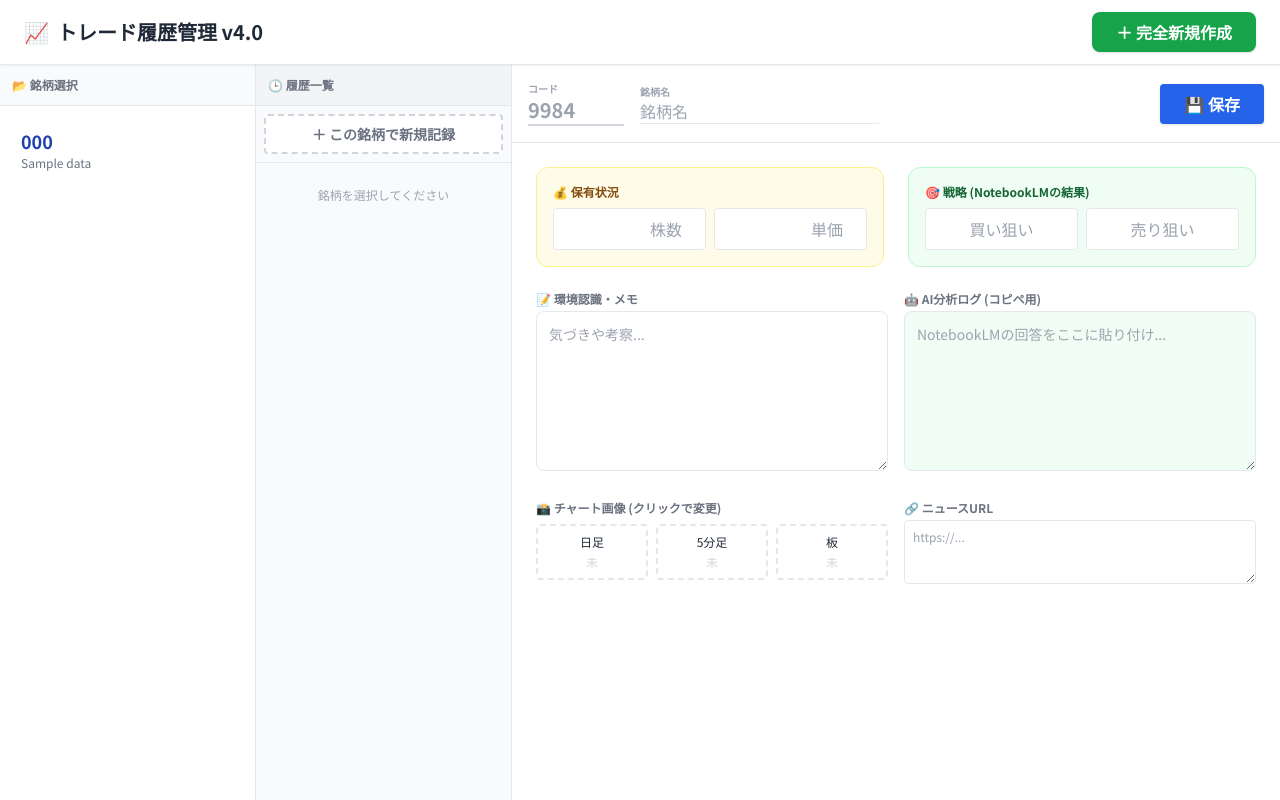
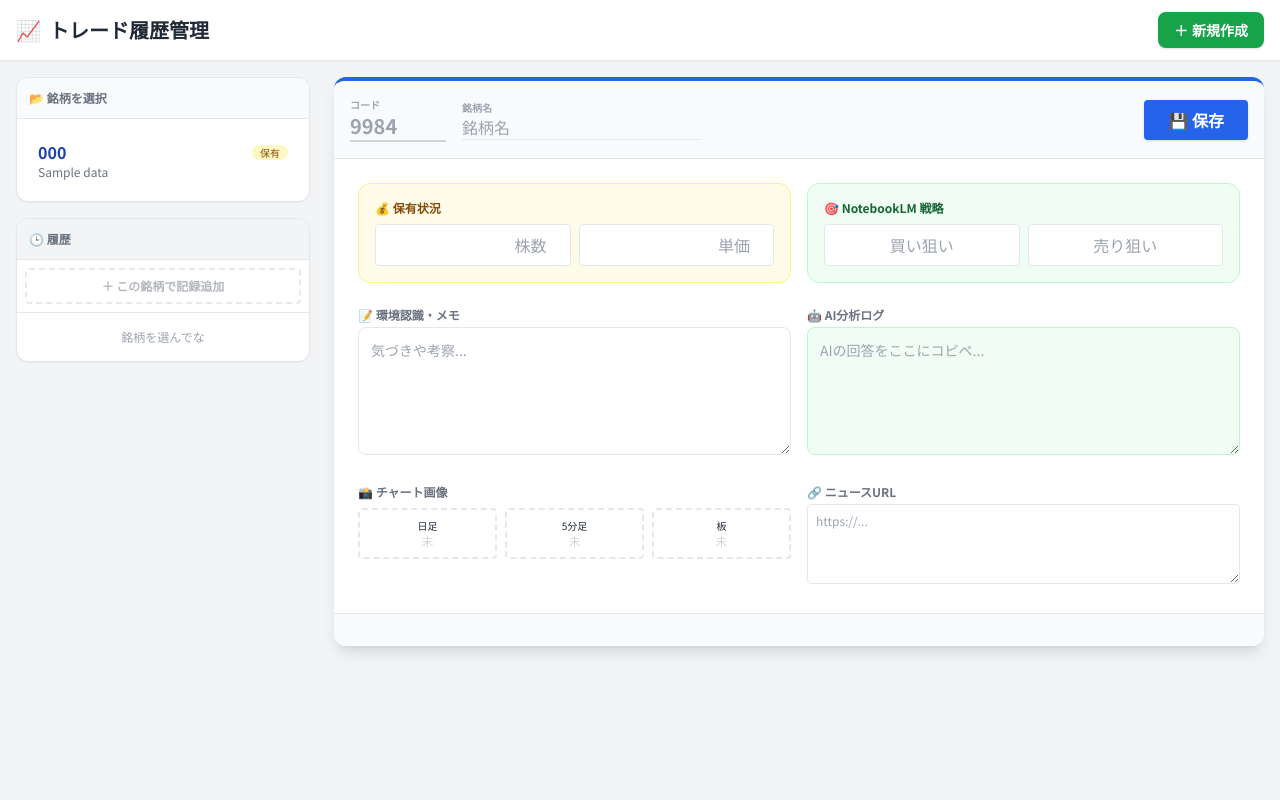
Before and after one commit to kurakirin-cyber/trade-app, a Flask app: template trade-app/templates/index.html in a window 1280 px wide. Run offline with Flask 3, Linux system fonts and the light colour scheme; the template is opened without the code that fills it: most values are stand-ins (such as "Sample title", 1, 10 or a date in 2020); some libraries are stand-ins or nearby versions.

Commit message:
Update index.html

```diff
--- a/trade-app/templates/index.html
+++ b/trade-app/templates/index.html
@@ -8,47 +8,55 @@
     <style>
         @import url('https://fonts.googleapis.com/css2?family=Noto+Sans+JP:wght@400;500;700&display=swap');
         body { font-family: 'Noto Sans JP', sans-serif; background-color: #f3f4f6; color: #1f2937; }
-        /* スクロールバー装飾 */
-        ::-webkit-scrollbar { width: 8px; }
+        /* スクロールバーを見やすく */
+        ::-webkit-scrollbar { width: 8px; height: 8px; }
         ::-webkit-scrollbar-thumb { background: #cbd5e1; border-radius: 4px; }
+        .fade-in { animation: fadeIn 0.3s ease-in-out; }
+        @keyframes fadeIn { from { opacity: 0; transform: translateY(5px); } to { opacity: 1; transform: translateY(0); } }
     </style>
 </head>
-<body class="h-screen flex flex-col overflow-hidden">
+<body class="min-h-screen pb-12">
 
     {% with messages = get_flashed_messages(with_categories=true) %}
         {% if messages %}
-            <div class="absolute top-4 left-1/2 transform -translate-x-1/2 z-50 w-full max-w-lg px-4">
+            <div class="fixed top-4 left-1/2 transform -translate-x-1/2 z-50 w-11/12 max-w-lg">
                 {% for category, message in messages %}
-                    <div class="p-4 rounded-lg shadow-lg mb-2 flex justify-between items-center text-white {% if category == 'error' %}bg-red-500{% else %}bg-blue-600{% endif %}">
+                    <div class="p-4 rounded-lg shadow-xl mb-2 flex justify-between items-center text-white font-bold {% if category == 'error' %}bg-red-500{% else %}bg-blue-600{% endif %} fade-in">
                         <span>{{ message }}</span>
-                        <button onclick="this.parentElement.remove()" class="font-bold">×</button>
+                        <button onclick="this.parentElement.remove()">×</button>
                     </div>
                 {% endfor %}
             </div>
         {% endif %}
     {% endwith %}
 
-    <header class="bg-white border-b px-6 py-3 flex justify-between items-center shadow-sm z-10 flex-none">
-        <h1 class="text-xl font-bold text-gray-800 flex items-center gap-2">
-            <span>📈</span> トレード履歴管理 v4.0
+    <header class="bg-white border-b px-4 py-3 shadow-sm sticky top-0 z-40">
+        <div class="max-w-7xl mx-auto flex justify-between items-center">
+            <h1 class="text-lg md:text-xl font-bold text-gray-800 flex items-center gap-2">
+                <span>📈</span> <span class="hidden md:inline">トレード履歴管理</span><span class="md:hidden">トレード管理</span>
             </h1>
-        <button onclick="createNewLog()" class="bg-green-600 hover:bg-green-700 text-white font-bold py-2 px-6 rounded-lg shadow transition flex items-center gap-2">
-            <span>＋ 完全新規作成</span>
+            <button onclick="createNewLog()" class="bg-green-600 hover:bg-green-700 text-white font-bold py-2 px-4 rounded-lg shadow text-xs md:text-sm flex items-center gap-1">
+                <span>＋</span><span>新規作成</span>
             </button>
+        </div>
     </header>
 
-    <div class="flex-1 flex overflow-hidden">
+    <div class="max-w-7xl mx-auto p-4 grid grid-cols-1 lg:grid-cols-12 gap-6">
 
-        <div class="w-64 bg-white border-r flex-none flex flex-col">
-            <div class="p-3 bg-gray-50 border-b font-bold text-gray-500 text-xs">📂 銘柄選択</div>
-            <div class="flex-1 overflow-y-auto p-2 space-y-1">
+        <div class="lg:col-span-3 space-y-4">
+            <div class="bg-white rounded-xl shadow-sm border border-gray-200 overflow-hidden">
+                <div class="p-3 bg-gray-50 border-b font-bold text-gray-500 text-xs">📂 銘柄を選択</div>
+                <div class="max-h-48 lg:max-h-[70vh] overflow-y-auto p-2 space-y-1">
                     {% if not registered_envs %}
                         <p class="text-xs text-center text-gray-400 py-4">データなし</p>
                     {% endif %}
                     {% for code, data in registered_envs.items() %}
-                    <button onclick="selectStock('{{ code }}')" class="w-full text-left p-3 rounded hover:bg-blue-50 transition border border-transparent hover:border-blue-100 group">
+                        <button onclick="selectStock('{{ code }}')" class="w-full text-left p-3 rounded hover:bg-blue-50 border border-transparent hover:border-blue-100 transition group">
                             <div class="flex justify-between items-center">
-                            <span class="font-bold text-blue-800 text-lg">{{ code }}</span>
+                                <span class="font-bold text-blue-800">{{ code }}</span>
+                                {% if data.holding_qty|int > 0 %}
+                                    <span class="bg-yellow-100 text-yellow-800 text-[10px] px-2 rounded-full">保有</span>
+                                {% endif %}
                             </div>
                             <div class="text-xs text-gray-500 truncate">{{ data.name }}</div>
                         </button>
@@ -56,27 +64,29 @@
                 </div>
             </div>
 
-        <div id="history_col" class="w-64 bg-gray-50 border-r flex-none flex flex-col hidden md:flex">
+            <div id="history_section" class="bg-white rounded-xl shadow-sm border border-gray-200 overflow-hidden hidden lg:block">
                 <div class="p-3 bg-gray-100 border-b font-bold text-gray-500 text-xs flex justify-between items-center">
-                <span>🕒 履歴一覧</span>
+                    <span>🕒 履歴</span>
                     <span id="selected_code_display" class="text-blue-600"></span>
                 </div>
                 <div class="p-2 border-b">
-                <button onclick="createNewLogForStock()" id="add_new_btn" class="w-full bg-white border-2 border-dashed border-gray-300 text-gray-500 py-2 rounded hover:border-blue-400 hover:text-blue-500 transition text-sm font-bold disabled:opacity-50">
-                    ＋ この銘柄で新規記録
+                    <button onclick="createNewLogForStock()" id="add_new_btn" class="w-full bg-white border-2 border-dashed border-gray-300 text-gray-500 py-2 rounded hover:border-blue-400 hover:text-blue-500 transition text-xs font-bold disabled:opacity-50" disabled>
+                        ＋ この銘柄で記録追加
                     </button>
                 </div>
-            <div id="history_list" class="flex-1 overflow-y-auto p-2 space-y-2">
-                <p class="text-xs text-gray-400 text-center mt-4">銘柄を選択してください</p>
+                <div id="history_list" class="max-h-48 lg:max-h-[calc(70vh-100px)] overflow-y-auto p-2 space-y-1">
+                    <p class="text-xs text-gray-400 text-center py-2">銘柄を選んでな</p>
+                </div>
             </div>
         </div>
 
-        <div class="flex-1 bg-white flex flex-col overflow-hidden relative">
-            <form action="{{ url_for('save_data') }}" method="POST" enctype="multipart/form-data" class="flex-1 flex flex-col overflow-hidden">
+        <div class="lg:col-span-9">
+            <div class="bg-white rounded-xl shadow-lg border-t-4 border-blue-600 overflow-hidden">
+                <form action="{{ url_for('save_data') }}" method="POST" enctype="multipart/form-data">
                     <input type="hidden" name="log_id" id="log_id">
 
-                <div class="border-b p-4 flex justify-between items-center bg-white flex-none">
-                    <div class="flex items-center gap-4">
+                    <div class="border-b p-4 flex flex-col md:flex-row justify-between items-start md:items-center gap-4 bg-gray-50">
+                        <div class="flex items-center gap-4 w-full md:w-auto">
                             <div class="flex flex-col">
                                 <label class="text-[10px] font-bold text-gray-400">コード</label>
                                 <input type="text" name="code" id="code" class="border-b-2 border-gray-300 focus:border-blue-500 outline-none font-bold text-xl w-24 bg-transparent" placeholder="9984" required>
@@ -87,32 +97,31 @@
                             </div>
                         </div>
 
-                    <div class="flex gap-2">
+                        <div class="flex gap-2 w-full md:w-auto justify-end">
                             <button type="button" id="copy_btn" onclick="copyDataToClipboard()" class="hidden bg-gray-700 hover:bg-gray-800 text-white py-2 px-4 rounded shadow text-sm flex items-center gap-2">
-                            <span>📋 コピー</span>
+                                <span>📋</span><span class="hidden md:inline">コピー</span>
                             </button>
-
                             <button type="submit" class="bg-blue-600 hover:bg-blue-700 text-white font-bold py-2 px-6 rounded shadow flex items-center gap-2">
                                 <span>💾 保存</span>
                             </button>
                         </div>
                     </div>
 
-                <div class="flex-1 overflow-y-auto p-6 space-y-6">
+                    <div class="p-4 md:p-6 space-y-6">
 
-                    <div class="grid md:grid-cols-2 gap-6">
+                        <div class="grid md:grid-cols-2 gap-4">
                             <div class="bg-yellow-50 p-4 rounded-xl border border-yellow-200">
                                 <h3 class="text-xs font-bold text-yellow-800 mb-2">💰 保有状況</h3>
                                 <div class="grid grid-cols-2 gap-2">
-                                <input type="number" name="holding_qty" id="holding_qty" class="border p-2 rounded text-right" placeholder="株数">
-                                <input type="number" name="avg_cost" id="avg_cost" class="border p-2 rounded text-right" placeholder="単価">
+                                    <input type="number" name="holding_qty" id="holding_qty" class="border p-2 rounded text-right w-full" placeholder="株数">
+                                    <input type="number" name="avg_cost" id="avg_cost" class="border p-2 rounded text-right w-full" placeholder="単価">
                                 </div>
                             </div>
                             <div class="bg-green-50 p-4 rounded-xl border border-green-200">
-                            <h3 class="text-xs font-bold text-green-800 mb-2">🎯 戦略 (NotebookLMの結果)</h3>
+                                <h3 class="text-xs font-bold text-green-800 mb-2">🎯 NotebookLM 戦略</h3>
                                 <div class="grid grid-cols-2 gap-2">
-                                <input type="text" name="target_buy" id="target_buy" class="border p-2 rounded text-center" placeholder="買い狙い">
-                                <input type="text" name="target_sell" id="target_sell" class="border p-2 rounded text-center" placeholder="売り狙い">
+                                    <input type="text" name="target_buy" id="target_buy" class="border p-2 rounded text-center w-full" placeholder="買い狙い">
+                                    <input type="text" name="target_sell" id="target_sell" class="border p-2 rounded text-center w-full" placeholder="売り狙い">
                                 </div>
                             </div>
                         </div>
@@ -120,44 +129,48 @@
                         <div class="grid md:grid-cols-2 gap-4">
                             <div>
                                 <label class="block text-xs font-bold text-gray-500 mb-1">📝 環境認識・メモ</label>
-                            <textarea name="memo" id="memo" class="w-full border p-3 rounded-lg text-sm h-40 focus:ring-2 ring-blue-100 outline-none" placeholder="気づきや考察..."></textarea>
+                                <textarea name="memo" id="memo" class="w-full border p-3 rounded-lg text-sm h-32 outline-none focus:border-blue-400" placeholder="気づきや考察..."></textarea>
                             </div>
                             <div>
-                            <label class="block text-xs font-bold text-gray-500 mb-1">🤖 AI分析ログ (コピペ用)</label>
-                            <textarea name="analysis_memo" id="analysis_memo" class="w-full border p-3 rounded-lg text-sm h-40 bg-green-50 focus:ring-2 ring-green-100 outline-none" placeholder="NotebookLMの回答をここに貼り付け..."></textarea>
+                                <label class="block text-xs font-bold text-gray-500 mb-1">🤖 AI分析ログ</label>
+                                <textarea name="analysis_memo" id="analysis_memo" class="w-full border p-3 rounded-lg text-sm h-32 bg-green-50 border-green-200 outline-none focus:border-green-400" placeholder="AIの回答をここにコピペ..."></textarea>
                             </div>
                         </div>
 
                         <div class="grid md:grid-cols-2 gap-4">
                             <div class="space-y-2">
-                            <label class="block text-xs font-bold text-gray-500">📸 チャート画像 (クリックで変更)</label>
-                            <div class="flex gap-2">
-                                <label class="flex-1 border-2 border-dashed rounded p-2 text-center cursor-pointer hover:bg-gray-50 text-xs">
-                                    日足<input type="file" name="img_daily" class="hidden" onchange="preview(this, 's_daily')">
-                                    <div id="s_daily" class="text-gray-300 mt-1">未</div>
+                                <label class="block text-xs font-bold text-gray-500">📸 チャート画像</label>
+                                <div class="grid grid-cols-3 gap-2">
+                                    <label class="border-2 border-dashed rounded p-2 text-center cursor-pointer hover:bg-gray-50">
+                                        <span class="text-[10px] block">日足</span>
+                                        <input type="file" name="img_daily" class="hidden" onchange="preview(this, 's_daily')">
+                                        <div id="s_daily" class="text-gray-300 text-xs">未</div>
                                     </label>
-                                <label class="flex-1 border-2 border-dashed rounded p-2 text-center cursor-pointer hover:bg-gray-50 text-xs">
-                                    5分足<input type="file" name="img_5min" class="hidden" onchange="preview(this, 's_5min')">
-                                    <div id="s_5min" class="text-gray-300 mt-1">未</div>
+                                    <label class="border-2 border-dashed rounded p-2 text-center cursor-pointer hover:bg-gray-50">
+                                        <span class="text-[10px] block">5分足</span>
+                                        <input type="file" name="img_5min" class="hidden" onchange="preview(this, 's_5min')">
+                                        <div id="s_5min" class="text-gray-300 text-xs">未</div>
                                     </label>
-                                <label class="flex-1 border-2 border-dashed rounded p-2 text-center cursor-pointer hover:bg-gray-50 text-xs">
-                                    板<input type="file" name="img_board" class="hidden" onchange="preview(this, 's_board')">
-                                    <div id="s_board" class="text-gray-300 mt-1">未</div>
+                                    <label class="border-2 border-dashed rounded p-2 text-center cursor-pointer hover:bg-gray-50">
+                                        <span class="text-[10px] block">板</span>
+                                        <input type="file" name="img_board" class="hidden" onchange="preview(this, 's_board')">
+                                        <div id="s_board" class="text-gray-300 text-xs">未</div>
                                     </label>
                                 </div>
                             </div>
                             <div>
                                 <label class="block text-xs font-bold text-gray-500 mb-1">🔗 ニュースURL</label>
-                            <textarea name="urls" id="urls" class="w-full border p-2 rounded text-xs h-16" placeholder="https://..."></textarea>
+                                <textarea name="urls" id="urls" class="w-full border p-2 rounded text-xs h-20" placeholder="https://..."></textarea>
                             </div>
                         </div>
                     </div>
                 </form>
 
-            <div class="absolute bottom-4 right-6">
-                <button onclick="deleteLog()" id="delete_btn" class="hidden text-red-400 text-xs hover:text-red-600 underline">
-                    この履歴を削除
+                <div class="bg-gray-50 p-4 border-t flex justify-end">
+                    <button onclick="deleteLog()" id="delete_btn" class="hidden text-red-500 text-xs hover:bg-red-50 px-3 py-1 rounded transition">
+                        🗑️ この履歴を削除
                     </button>
+                </div>
             </div>
         </div>
     </div>
@@ -169,45 +182,62 @@
     <script>
         let currentCode = "";
 
-        // 銘柄選択時の処理
+        // スマホでも履歴セクションを表示させるための制御
+        function showHistorySection() {
+            const section = document.getElementById('history_section');
+            section.classList.remove('hidden'); // スマホでも表示
+            section.classList.add('block');
+        }
+
         async function selectStock(code) {
             currentCode = code;
             document.getElementById('selected_code_display').innerText = code;
             document.getElementById('add_new_btn').disabled = false;
 
-            // 履歴リストを取得
+            // スマホなら履歴エリアを表示させる
+            showHistorySection();
+
             const res = await fetch(`/get_history/${code}`);
             const list = await res.json();
 
             const listEl = document.getElementById('history_list');
-            listEl.innerHTML = ""; // クリア
+            listEl.innerHTML = "";
 
             if (list.length === 0) {
                 listEl.innerHTML = '<p class="text-xs text-gray-400 text-center">履歴なし</p>';
+                createNewLogForStock(); // データなければ新規モードへ
                 return;
             }
 
-            // 履歴ボタンを生成
             list.forEach((item, index) => {
                 const btn = document.createElement('button');
-                btn.className = "w-full text-left p-2 rounded text-sm hover:bg-white border border-transparent hover:border-gray-200 transition mb-1 " + (index === 0 ? "bg-blue-50 border-blue-100 font-bold" : "text-gray-600");
+                btn.className = "w-full text-left p-2 rounded text-sm hover:bg-blue-50 border border-transparent transition mb-1 " + (index === 0 ? "bg-blue-50 text-blue-800 font-bold border-blue-100" : "text-gray-600");
                 btn.innerHTML = `📅 ${item.date}`;
-                btn.onclick = () => loadLogDetail(item.id);
+                btn.onclick = () => {
+                    // 選択状態の見た目を更新
+                    Array.from(listEl.children).forEach(c => c.className = "w-full text-left p-2 rounded text-sm hover:bg-blue-50 text-gray-600 transition mb-1");
+                    btn.className = "w-full text-left p-2 rounded text-sm bg-blue-50 text-blue-800 font-bold border border-blue-100 transition mb-1";
+                    loadLogDetail(item.id);
+                };
                 listEl.appendChild(btn);
             });
 
-            // 最新のログを自動ロード
+            // 最新をロード
             if(list.length > 0) loadLogDetail(list[0].id);
         }
 
-        // 履歴詳細のロード
         async function loadLogDetail(id) {
             try {
+                // スマホで見やすいようにトップへスクロールしない方がいいかもだが、フォームへ移動
+                if(window.innerWidth < 1024) {
+                    // スマホならフォームの位置まで少しスクロール
+                    // document.getElementById('code').scrollIntoView({behavior: 'smooth'});
+                }
+
                 const res = await fetch(`/get_log/${id}`);
                 if (!res.ok) return;
                 const data = await res.json();
 
-                // フォームに値をセット
                 document.getElementById('log_id').value = data.id;
                 document.getElementById('code').value = data.code;
                 document.getElementById('name').value = data.name || "";
@@ -219,79 +249,79 @@
                 document.getElementById('analysis_memo').value = data.analysis_memo || "";
                 document.getElementById('urls').value = data.urls || "";
 
-                // 画像状態
                 const setImg = (eid, has) => {
                     const el = document.getElementById(eid);
                     el.innerText = has ? "✅ 済" : "未";
-                    el.className = has ? "text-green-600 font-bold mt-1" : "text-gray-300 mt-1";
+                    el.className = has ? "text-green-600 font-bold text-xs" : "text-gray-300 text-xs";
                 };
                 setImg('s_daily', data.has_daily);
                 setImg('s_5min', data.has_5min);
                 setImg('s_board', data.has_board);
 
-                // ボタン表示制御
                 document.getElementById('delete_btn').classList.remove('hidden');
                 document.getElementById('copy_btn').classList.remove('hidden');
 
             } catch(e) { console.error(e); }
         }
 
-        // 新規作成（現在選択中の銘柄で）
         function createNewLogForStock() {
             if(!currentCode) return;
-            document.getElementById('log_id').value = ""; // IDを空にする＝新規扱い
-            // 銘柄コードと名前以外をクリア
-            // document.getElementById('memo').value = ""; // メモは残す？消す？今回は消す
-            // 日付が変わるので新規データとして保存される
-            alert("✨ 新しい日時で記録を作成します。\n内容を入力して「保存」を押してください。");
+            document.getElementById('log_id').value = "";
+            // フォームをクリア（コードと名前以外）
             document.getElementById('memo').value = "";
             document.getElementById('analysis_memo').value = "";
             document.getElementById('copy_btn').classList.add('hidden');
             document.getElementById('delete_btn').classList.add('hidden');
+            // 画像状態リセット
+            ['s_daily', 's_5min', 's_board'].forEach(id => {
+                document.getElementById(id).innerText = "未";
+                document.getElementById(id).className = "text-gray-300 text-xs";
+            });
         }
 
-        // 完全新規作成
         function createNewLog() {
             currentCode = "";
-            document.getElementById('history_list').innerHTML = "";
+            document.getElementById('history_list').innerHTML = '<p class="text-xs text-gray-400 text-center py-2">銘柄を選んでな</p>';
+            document.getElementById('selected_code_display').innerText = "";
+            document.getElementById('add_new_btn').disabled = true;
+
             document.getElementById('log_id').value = "";
             document.getElementById('code').value = "";
             document.getElementById('name').value = "";
             document.getElementById('memo').value = "";
-            // 全フィールドクリア...
             ['holding_qty','avg_cost','target_buy','target_sell','urls','analysis_memo'].forEach(id => document.getElementById(id).value="");
 
             document.getElementById('copy_btn').classList.add('hidden');
             document.getElementById('delete_btn').classList.add('hidden');
         }
 
-        // 削除
         function deleteLog() {
             const id = document.getElementById('log_id').value;
             if(!id) return;
-            if(confirm("この履歴データを削除しますか？")) {
+            if(confirm("ほんまに削除してええか？")) {
                 document.getElementById('delete_log_id').value = id;
                 document.getElementById('deleteForm').submit();
             }
         }
 
-        // クリップボードコピー
         async function copyDataToClipboard() {
             const id = document.getElementById('log_id').value;
             if(!id) return;
+            try {
                 const res = await fetch(`/download_notebooklm/${id}`);
                 if(res.ok) {
                     const text = await res.text();
                     await navigator.clipboard.writeText(text);
-                alert("✅ コピーしました！");
+                    alert("✅ コピーしたで！\nNotebookLMに貼り付けてな。");
                 }
+            } catch(e) { alert("コピー失敗や..." + e); }
         }
 
         function preview(input, id) {
             if(input.files[0]) {
                 const el = document.getElementById(id);
                 el.innerText = "✅ 選択";
-                el.className = "text-blue-600 font-bold mt-1";
+                el.className = "text-blue-600 font-bold text-xs";
             }
         }
     </script>
```
Lines whose indentation alone changed are shown as unchanged.
